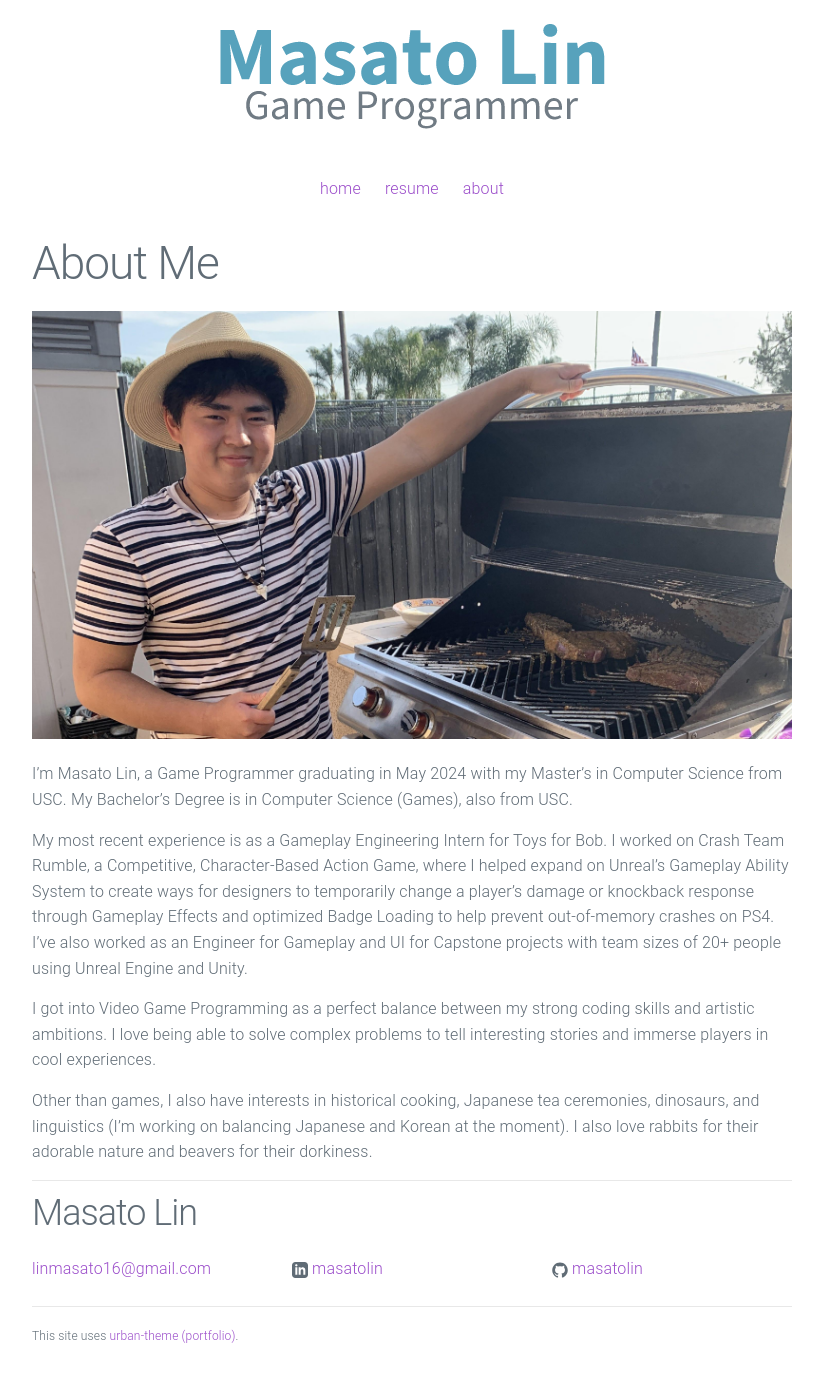
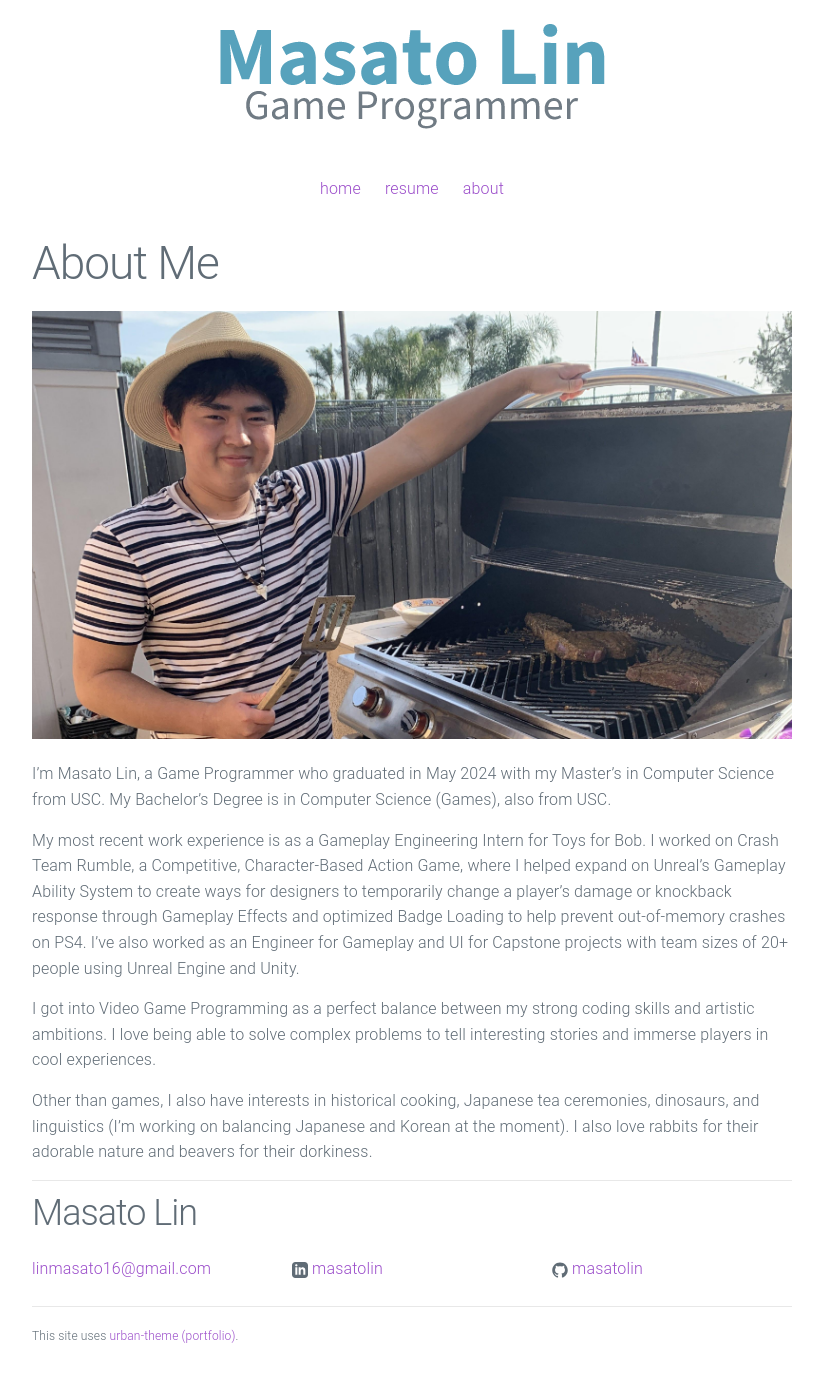
Before and after one commit to masatolin/masatolin.github.io, a Jekyll site: the page built from about.md, in a window 1280 px wide. Shown: the whole page, without its empty margins (228-1051 px from the left). Built offline with Jekyll 4.4.1, drawn with Linux system fonts in a browser that asks for light colours.

Commit message:
Update about.md

```diff
--- a/about.md
+++ b/about.md
@@ -6,9 +6,9 @@ permalink: /about/
 
 ![Picture 1](/assets/Images/MasatoLinAboutMe.png)
 
-I'm Masato Lin, a Game Programmer graduating in May 2024 with my Master's in Computer Science from USC. My Bachelor's Degree is in Computer Science (Games), also from USC.
+I'm Masato Lin, a Game Programmer who graduated in May 2024 with my Master's in Computer Science from USC. My Bachelor's Degree is in Computer Science (Games), also from USC.
 
-My most recent experience is as a Gameplay Engineering Intern for Toys for Bob. I worked on Crash Team Rumble, a Competitive, Character-Based Action Game, where I helped expand on Unreal's Gameplay Ability System to create ways for designers to temporarily change a player's damage or knockback response through Gameplay Effects and optimized Badge Loading to help prevent out-of-memory crashes on PS4. I've also worked as an Engineer for Gameplay and UI for Capstone projects with team sizes of 20+ people using Unreal Engine and Unity.
+My most recent work experience is as a Gameplay Engineering Intern for Toys for Bob. I worked on Crash Team Rumble, a Competitive, Character-Based Action Game, where I helped expand on Unreal's Gameplay Ability System to create ways for designers to temporarily change a player's damage or knockback response through Gameplay Effects and optimized Badge Loading to help prevent out-of-memory crashes on PS4. I've also worked as an Engineer for Gameplay and UI for Capstone projects with team sizes of 20+ people using Unreal Engine and Unity.
 
 I got into Video Game Programming as a perfect balance between my strong coding skills and artistic ambitions. I love being able to solve complex problems to tell interesting stories and immerse players in cool experiences.
 
```
